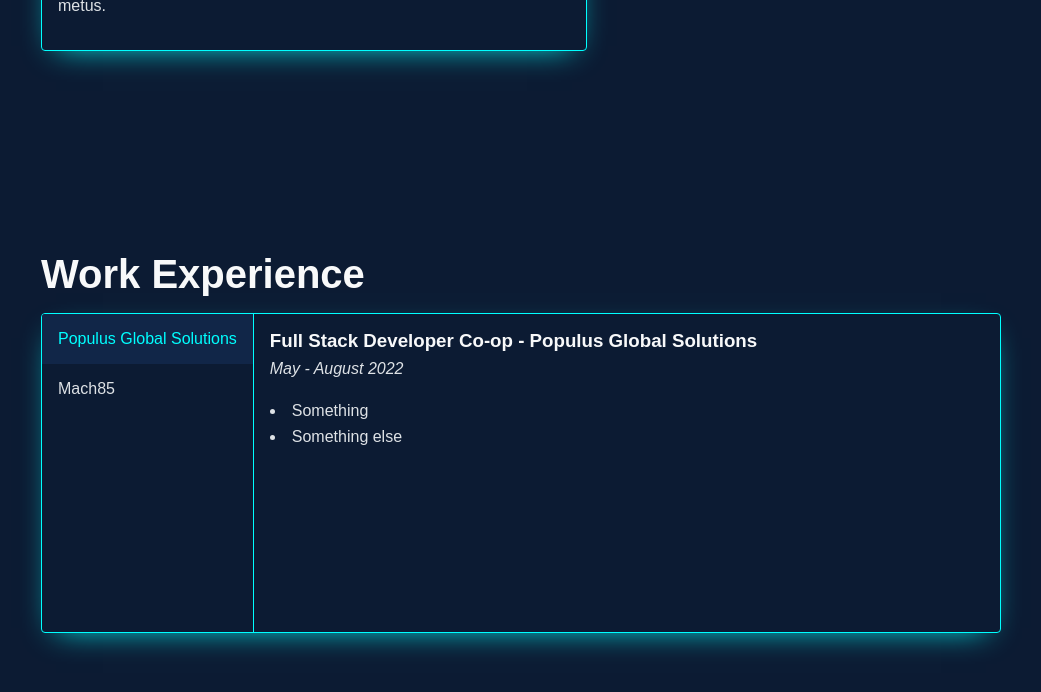
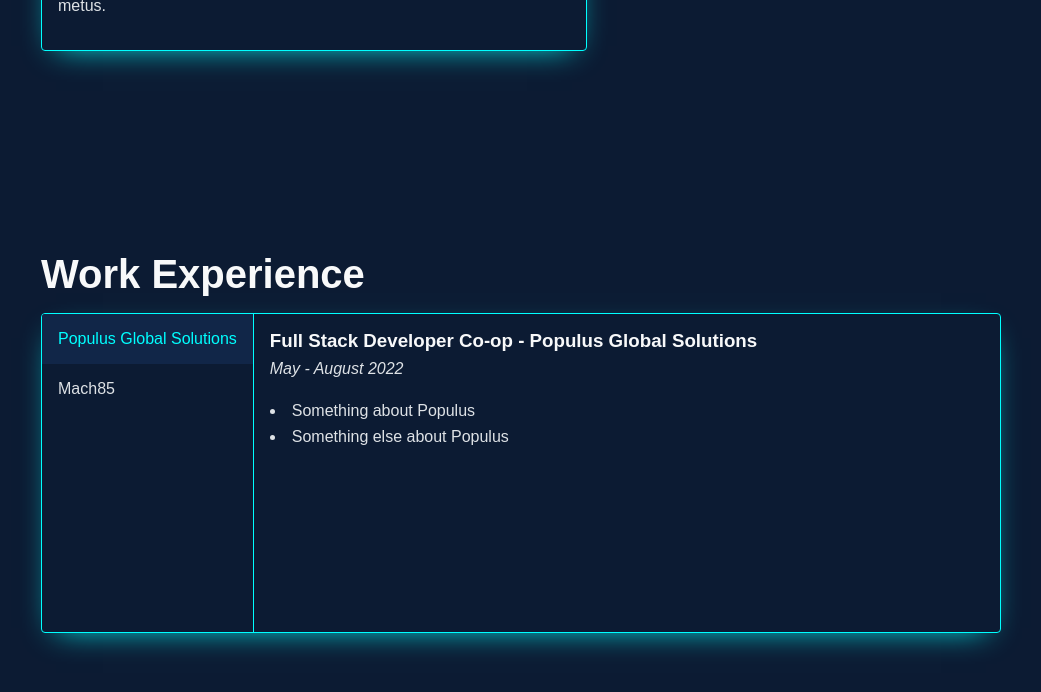
Before and after one commit to carterjmoore/personal-website, a Next.js app: page / in a window 1280 px wide. Shown: the part 1444-2136 px from the top of the page, without its empty margins (119-1160 px from the left). Built offline with nearby package versions, Linux system fonts and the light colour scheme; a web font is replaced by a local one.

Commit message:
Update temp text

```diff
--- a/components/work/Work.jsx
+++ b/components/work/Work.jsx
@@ -9,14 +9,14 @@
     company: 'Mach85',
     title: 'Junior Software Developer Co-op',
     date: 'September - December 2021',
-    bullets: ['Something', 'Something else'],
+    bullets: ['Something about Mach85', 'Something else about Mach85'],
   },
   {
     id: 1,
     company: 'Populus Global Solutions',
     title: 'Full Stack Developer Co-op',
     date: 'May - August 2022',
-    bullets: ['Something', 'Something else'],
+    bullets: ['Something about Populus', 'Something else about Populus'],
   },
 ].reverse();
 
```
